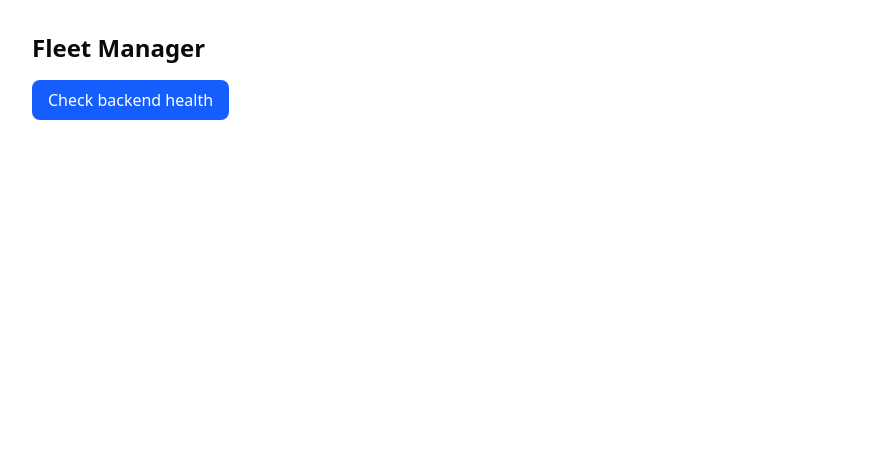
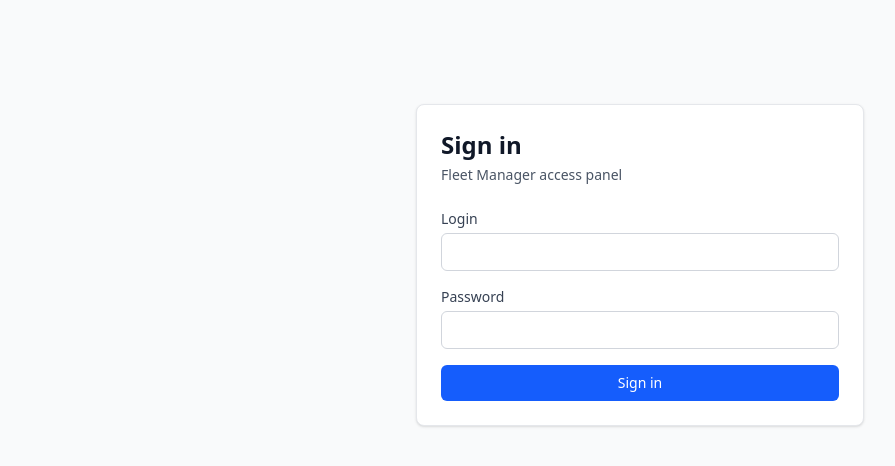
Before and after one commit to rajmanski/FleetManager, a React (Vite) app in the folder frontend/: page /login in a window 1280 px wide. Shown: the top 466 px of the page, without its empty margins (0-895 px from the left). Built offline with nearby package versions, Linux system fonts and the light colour scheme; no server answers.

Commit message:
E1.7: Add login page with React Hook Form and Zod

```diff
--- a/frontend/package.json
+++ b/frontend/package.json
@@ -10,6 +10,7 @@
     "preview": "vite preview"
   },
   "dependencies": {
+    "@hookform/resolvers": "^5.2.2",
     "@tanstack/react-query": "^5.90.21",
     "axios": "^1.13.5",
     "class-variance-authority": "^0.7.1",
@@ -17,8 +18,10 @@
     "lucide-react": "^0.563.0",
     "react": "^19.2.0",
     "react-dom": "^19.2.0",
+    "react-hook-form": "^7.71.1",
     "react-router-dom": "^7.13.0",
-    "tailwind-merge": "^3.4.0"
+    "tailwind-merge": "^3.4.0",
+    "zod": "^4.3.6"
   },
   "devDependencies": {
     "@eslint/js": "^9.39.1",
--- a/frontend/src/main.tsx
+++ b/frontend/src/main.tsx
@@ -1,15 +1,31 @@
 import { StrictMode } from 'react'
 import { createRoot } from 'react-dom/client'
 import { QueryClient, QueryClientProvider } from '@tanstack/react-query'
+import { BrowserRouter, Navigate, Route, Routes } from 'react-router-dom'
 import './index.css'
 import App from './App.tsx'
+import LoginPage from './pages/LoginPage'
+import RequireAuth from './routes/RequireAuth'
 
 const queryClient = new QueryClient()
 
 createRoot(document.getElementById('root')!).render(
   <StrictMode>
     <QueryClientProvider client={queryClient}>
-      <App />
+      <BrowserRouter>
+        <Routes>
+          <Route path="/login" element={<LoginPage />} />
+          <Route
+            path="/"
+            element={
+              <RequireAuth>
+                <App />
+              </RequireAuth>
+            }
+          />
+          <Route path="*" element={<Navigate to="/" replace />} />
+        </Routes>
+      </BrowserRouter>
     </QueryClientProvider>
   </StrictMode>,
 )
--- /dev/null
+++ b/frontend/src/pages/LoginPage.tsx
@@ -0,0 +1,142 @@
+import { useEffect, useState } from 'react'
+import { useForm } from 'react-hook-form'
+import { zodResolver } from '@hookform/resolvers/zod'
+import { useNavigate } from 'react-router-dom'
+import { z } from 'zod'
+import api from '@/services/api'
+import { getAccessToken, saveAccessToken } from '@/services/authStorage'
+import { initAuthSessionManagement } from '@/services/api'
+
+const loginSchema = z.object({
+  login: z
+    .string()
+    .trim()
+    .min(1, 'Login is required')
+    .transform((v) => v.replace(/[<>]/g, '').toLowerCase()),
+  password: z
+    .string()
+    .trim()
+    .min(1, 'Password is required')
+    .transform((v) => v.replace(/[<>]/g, '')),
+})
+
+type LoginFormValues = z.infer<typeof loginSchema>
+
+type LoginResponse = {
+  token: string
+  user: {
+    id: number
+    login: string
+    role: string
+  }
+}
+
+function LoginPage() {
+  const navigate = useNavigate()
+  const [backendError, setBackendError] = useState<string | null>(null)
+
+  const {
+    register,
+    handleSubmit,
+    formState: { errors, isSubmitting },
+    setError,
+  } = useForm<LoginFormValues>({
+    resolver: zodResolver(loginSchema),
+    defaultValues: { login: '', password: '' },
+  })
+
+  useEffect(() => {
+    if (getAccessToken()) {
+      navigate('/', { replace: true })
+    }
+  }, [navigate])
+
+  const onSubmit = async (data: LoginFormValues) => {
+    setBackendError(null)
+    try {
+      const response = await api.post<LoginResponse>('/api/v1/auth/login', {
+        login: data.login,
+        password: data.password,
+      })
+      const token = response.data.token
+      const tokenSaved = saveAccessToken(token)
+      if (!tokenSaved) {
+        setError('root', {
+          message:
+            'Session storage is unavailable in this browser. Please enable storage and try again.',
+        })
+        return
+      }
+
+      initAuthSessionManagement()
+      navigate('/', { replace: true })
+    } catch (error) {
+      const axiosError = error as {
+        response?: { data?: { error?: string } }
+      }
+      const message = axiosError.response?.data?.error ?? 'Login failed. Please try again.'
+      setBackendError(message)
+    }
+  }
+
+  const displayError = backendError ?? errors.root?.message
+
+  return (
+    <div className="min-h-screen bg-gray-50 p-6">
+      <div className="mx-auto mt-20 max-w-md rounded-lg border border-gray-200 bg-white p-6 shadow-sm">
+        <h1 className="text-2xl font-semibold text-gray-900">Sign in</h1>
+        <p className="mt-1 text-sm text-gray-600">Fleet Manager access panel</p>
+
+        <form className="mt-6 space-y-4" onSubmit={handleSubmit((data) => void onSubmit(data))}>
+          <div>
+            <label className="mb-1 block text-sm font-medium text-gray-700" htmlFor="login">
+              Login
+            </label>
+            <input
+              id="login"
+              type="text"
+              autoComplete="username"
+              {...register('login')}
+              className="w-full rounded-md border border-gray-300 px-3 py-2 text-sm outline-none focus:border-blue-500 focus:ring-1 focus:ring-blue-500"
+            />
+            {errors.login && (
+              <p className="mt-1 text-sm text-red-600">{errors.login.message}</p>
+            )}
+          </div>
+
+          <div>
+            <label className="mb-1 block text-sm font-medium text-gray-700" htmlFor="password">
+              Password
+            </label>
+            <input
+              id="password"
+              type="password"
+              autoComplete="current-password"
+              {...register('password')}
+              className="w-full rounded-md border border-gray-300 px-3 py-2 text-sm outline-none focus:border-blue-500 focus:ring-1 focus:ring-blue-500"
+            />
+            {errors.password && (
+              <p className="mt-1 text-sm text-red-600">{errors.password.message}</p>
+            )}
+          </div>
+
+          {displayError && (
+            <p className="rounded-md border border-red-200 bg-red-50 px-3 py-2 text-sm text-red-700">
+              {displayError}
+            </p>
+          )}
+
+          <button
+            type="submit"
+            disabled={isSubmitting}
+            className="w-full rounded-md bg-blue-600 px-4 py-2 text-sm font-medium text-white hover:bg-blue-700 disabled:cursor-not-allowed disabled:opacity-60"
+          >
+            {isSubmitting ? 'Signing in...' : 'Sign in'}
+          </button>
+        </form>
+      </div>
+    </div>
+  )
+}
+
+export default LoginPage
--- /dev/null
+++ b/frontend/src/routes/RequireAuth.tsx
@@ -0,0 +1,17 @@
+import type { ReactElement } from 'react'
+import { Navigate } from 'react-router-dom'
+import { getAccessToken } from '@/services/authStorage'
+
+type RequireAuthProps = {
+  children: ReactElement
+}
+
+function RequireAuth({ children }: RequireAuthProps) {
+  if (!getAccessToken()) {
+    return <Navigate to="/login" replace />
+  }
+
+  return children
+}
+
+export default RequireAuth
--- a/frontend/src/services/api.ts
+++ b/frontend/src/services/api.ts
@@ -1,8 +1,8 @@
 import axios from 'axios'
+import { clearAccessToken, getAccessToken, saveAccessToken } from '@/services/authStorage'
 
 const API_BASE_URL = import.meta.env.VITE_API_URL || 'http://localhost:8080'
 const SESSION_EXPIRED_MESSAGE_KEY = 'session_expired_message'
-const ACCESS_TOKEN_STORAGE_KEY = 'token'
 const PROACTIVE_REFRESH_BUFFER_SECONDS = 5 * 60
 
 const api = axios.create({
@@ -14,7 +14,7 @@ const api = axios.create({
 })
 
 api.interceptors.request.use((config) => {
-  const token = localStorage.getItem(ACCESS_TOKEN_STORAGE_KEY)
+  const token = getAccessToken()
   if (token) {
     config.headers.Authorization = `Bearer ${token}`
   }
@@ -62,7 +62,7 @@ const scheduleProactiveRefresh = () => {
     proactiveRefreshTimeoutId = null
   }
 
-  const token = localStorage.getItem(ACCESS_TOKEN_STORAGE_KEY)
+  const token = getAccessToken()
   if (!token) return
 
   const exp = decodeTokenExp(token)
@@ -87,12 +87,12 @@ const tryRefreshAccessToken = async (): Promise<string | null> => {
     .post<RefreshResponse>('/api/v1/auth/refresh')
     .then((response) => {
       const newToken = response.data.access_token
-      localStorage.setItem(ACCESS_TOKEN_STORAGE_KEY, newToken)
+      saveAccessToken(newToken)
       scheduleProactiveRefresh()
       return newToken
     })
     .catch(() => {
-      localStorage.removeItem(ACCESS_TOKEN_STORAGE_KEY)
+      clearAccessToken()
       redirectToLogin()
       return null
     })
--- /dev/null
+++ b/frontend/src/services/authStorage.ts
@@ -0,0 +1,46 @@
+const ACCESS_TOKEN_STORAGE_KEY = 'token'
+
+const getPrimaryStorage = (): Storage | null => {
+  try {
+    localStorage.setItem('__storage_probe__', 'ok')
+    localStorage.removeItem('__storage_probe__')
+    return localStorage
+  } catch {
+    try {
+      sessionStorage.setItem('__storage_probe__', 'ok')
+      sessionStorage.removeItem('__storage_probe__')
+      return sessionStorage
+    } catch {
+      return null
+    }
+  }
+}
+
+export const getAccessToken = (): string | null => {
+  const storage = getPrimaryStorage()
+  if (!storage) return null
+  return storage.getItem(ACCESS_TOKEN_STORAGE_KEY)
+}
+
+export const saveAccessToken = (token: string): boolean => {
+  const storage = getPrimaryStorage()
+  if (!storage) return false
+
+  try {
+    storage.setItem(ACCESS_TOKEN_STORAGE_KEY, token)
+    return true
+  } catch {
+    return false
+  }
+}
+
+export const clearAccessToken = () => {
+  try {
+    localStorage.removeItem(ACCESS_TOKEN_STORAGE_KEY)
+  } catch {
+  }
+  try {
+    sessionStorage.removeItem(ACCESS_TOKEN_STORAGE_KEY)
+  } catch {
+  }
+}
```
Also changed, not shown: 1 other file (tests, documents, lock files or other folders).
